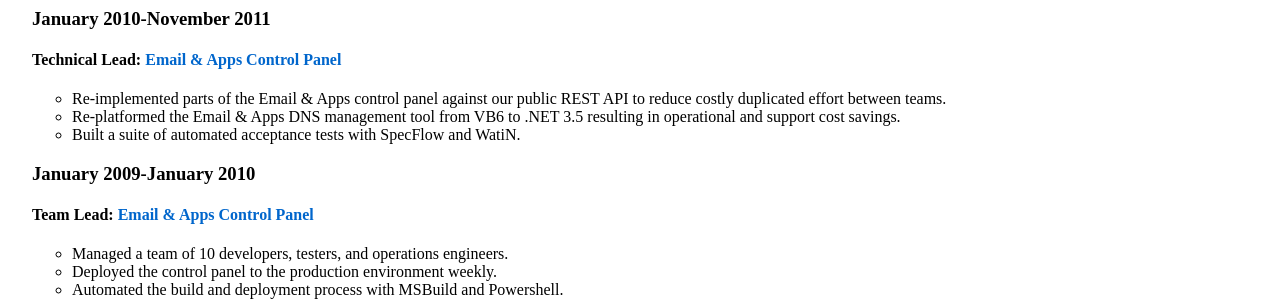
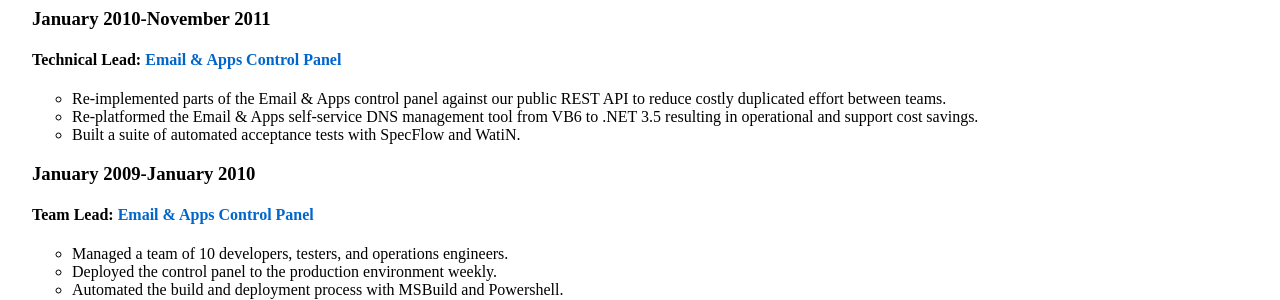
Before and after one commit to mdellanoce/mdellanoce.github.com, a Jekyll site: the page built from resume/index.markdown, in a window 1280 px wide. Shown: the part 403-703 px from the top of the page. Built offline with Jekyll 4.4.1, drawn with Linux system fonts in a browser that asks for light colours.

Commit message:
Hopefully this makes the DNS project clearer...

```diff
--- a/resume/index.markdown
+++ b/resume/index.markdown
@@ -24,7 +24,7 @@
 #### Technical Lead: [Email & Apps Control Panel](https://cp.rackspace.com)
 
 * Re-implemented parts of the Email & Apps control panel against our public REST API to reduce costly duplicated effort between teams.
-* Re-platformed the Email & Apps DNS management tool from VB6 to .NET 3.5 resulting in operational and support cost savings.
+* Re-platformed the Email & Apps self-service DNS management tool from VB6 to .NET 3.5 resulting in operational and support cost savings.
 * Built a suite of automated acceptance tests with SpecFlow and WatiN.
 
 ### January 2009-January 2010
```
